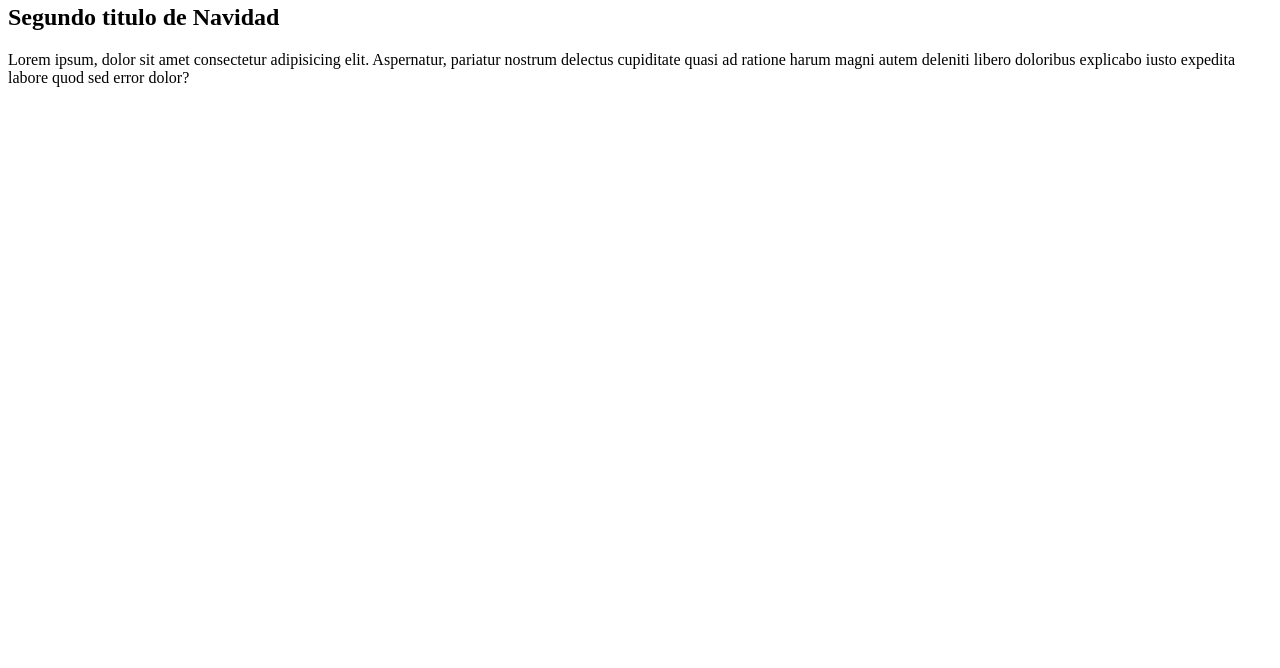
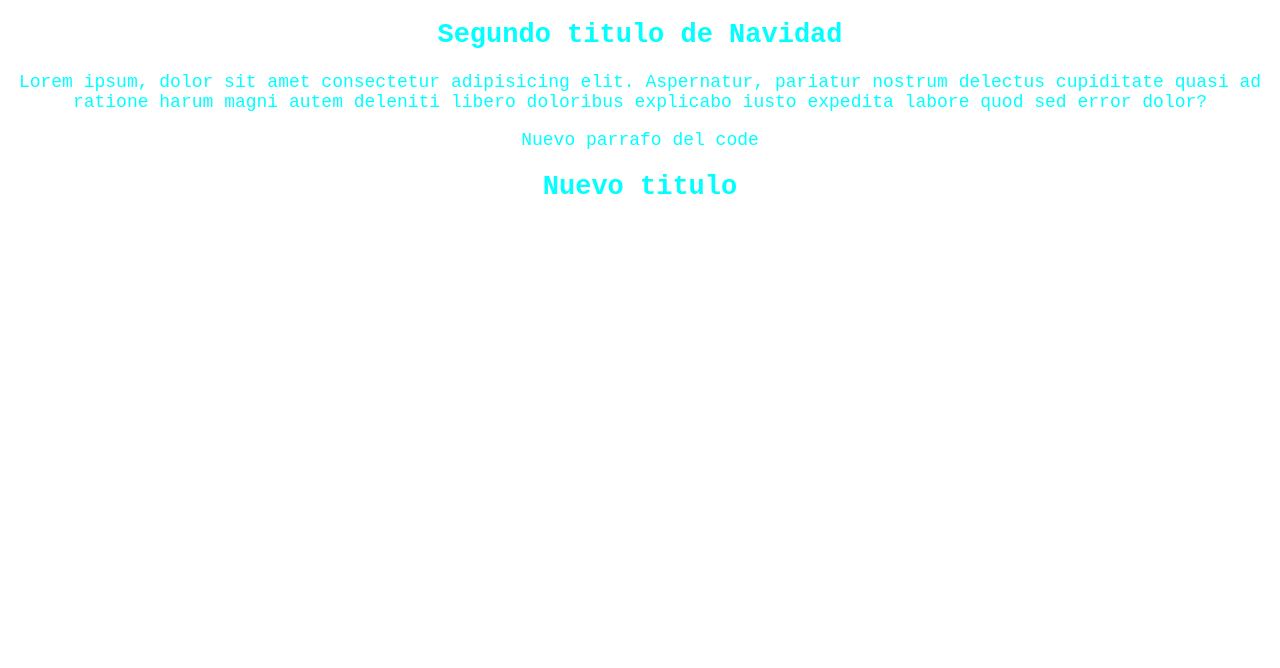
Before and after one commit to d4chigo/Navidad, a plain HTML site: page index.html in a window 1280 px wide. Shown: the part 132-800 px from the top of the page. Drawn offline with Linux system fonts and the light colour scheme.

Commit message:
Agrege un nuevo archivo estilos y un parrafo y un subtitulo

```diff
--- /dev/null
+++ b/estilo.css
@@ -0,0 +1,6 @@
+body{
+ text-align: center;
+ font-family: 'Courier New', Courier, monospace;
+ color: aqua;
+ font-size: large;
+}
--- a/index.html
+++ b/index.html
@@ -4,6 +4,7 @@
     <meta charset="UTF-8">
     <meta name="viewport" content="width=device-width, initial-scale=1.0">
     <title>Navidad</title>
+    <link rel="stylesheet" href="estilo.css">
 </head>
 <body>
     <h1>Feliz Navidad</h1>
@@ -14,6 +15,8 @@
     <p>
         Lorem ipsum, dolor sit amet consectetur adipisicing elit. Aspernatur, pariatur nostrum delectus cupiditate quasi ad ratione harum magni autem deleniti libero doloribus explicabo iusto expedita labore quod sed error dolor?
     </p>
+    <p>Nuevo parrafo del code</p>
+    <h2>Nuevo titulo</h2>
     <script src="./app.js"></script>
 </body>
 </html>
```
